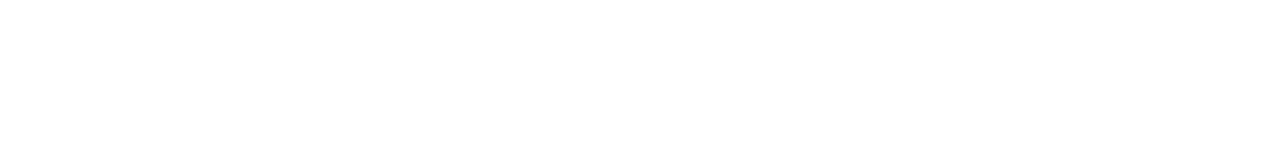
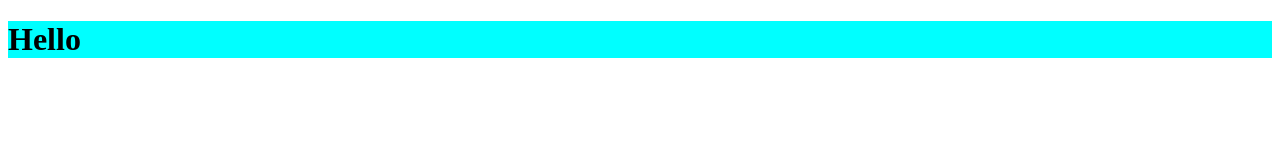
Before and after one commit to Sayone08/My-First-Repo, a plain HTML site: page index.html in a window 1280 px wide. Drawn offline with Linux system fonts and the light colour scheme.

Commit message:
changes applied

```diff
--- a/index.html
+++ b/index.html
@@ -3,9 +3,10 @@
 <head>
     <meta charset="UTF-8">
     <meta name="viewport" content="width=device-width, initial-scale=1.0">
+    <link rel="stylesheet" href="style.css">
     <title>Mt First Repo</title>
 </head>
 <body>
-
+    <h1>Hello</h1>
 </body>
 </html>
--- /dev/null
+++ b/style.css
@@ -0,0 +1,3 @@
+h1{
+    background-color: aqua;
+}
```
